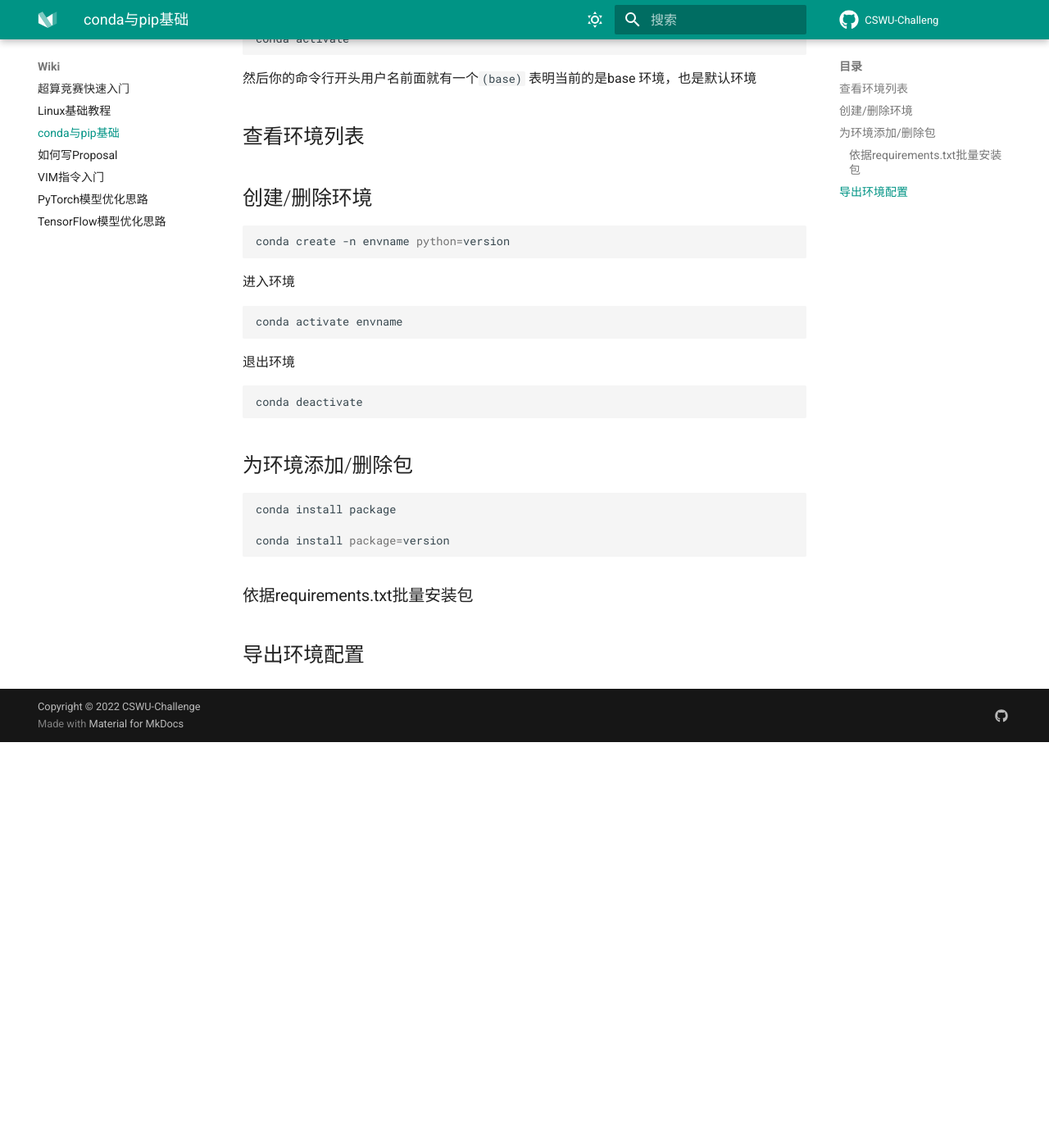
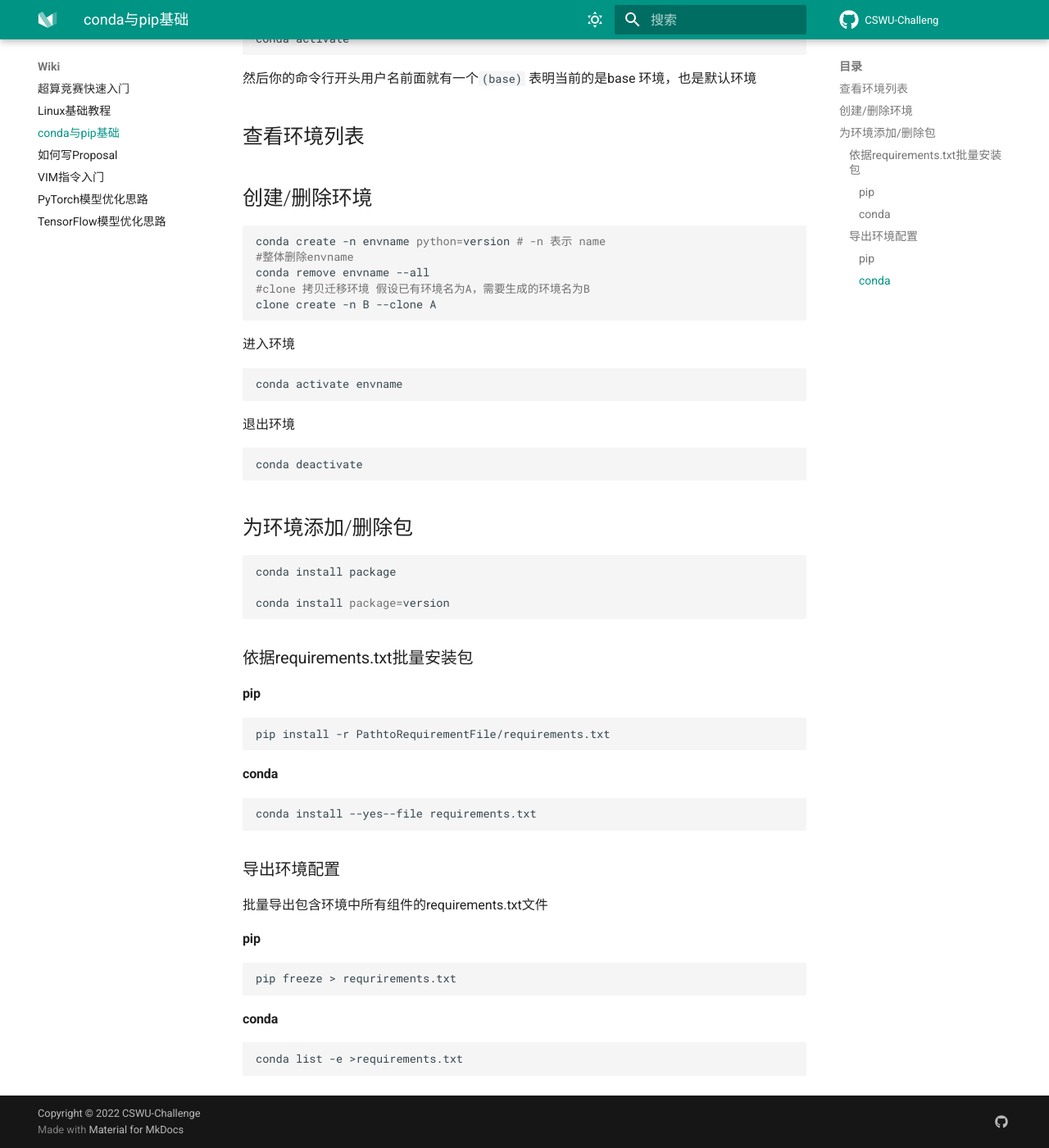
Before and after one commit to CSWU-Challenge/CSWU-Challenge.github.io, an MkDocs documentation site: the page built from docs/wiki/conda&pip_base.md, in a window 1280 px wide and 1400 px high, scrolled down 733 px. Shown: the whole window at 82% size. Built offline with MkDocs 1.6.1 and Material for MkDocs 9.7.7, drawn with Linux system fonts in a browser that asks for light colours; comment, search, counter and statistics services are not loaded; before the commit the page ends 1638 px from its top, so only the background shows below that.

Commit message:
Update conda&pip_base.md
填了些坑

````diff
--- a/docs/wiki/conda&pip_base.md
+++ b/docs/wiki/conda&pip_base.md
@@ -31,7 +31,11 @@ conda activate
 ## 创建/删除环境
 
 ```bash
-conda create -n envname python=version
+conda create -n envname python=version # -n 表示 name
+#整体删除envname
+conda remove envname --all
+#clone 拷贝迁移环境 假设已有环境名为A，需要生成的环境名为B
+clone create -n B --clone A
 ```
 
 进入环境
@@ -57,5 +61,22 @@ conda install package=version
 
 
 ### 依据requirements.txt批量安装包
+#### pip
+```bash
+pip install -r PathtoRequirementFile/requirements.txt
+```
+#### conda
+```bash
+conda install --yes--file requirements.txt
+```
 
-## 导出环境配置
+### 导出环境配置
+批量导出包含环境中所有组件的requirements.txt文件
+#### pip
+```bash
+pip freeze > requrirements.txt
+```
+#### conda
+```bash
+conda list -e >requirements.txt
+```
````
